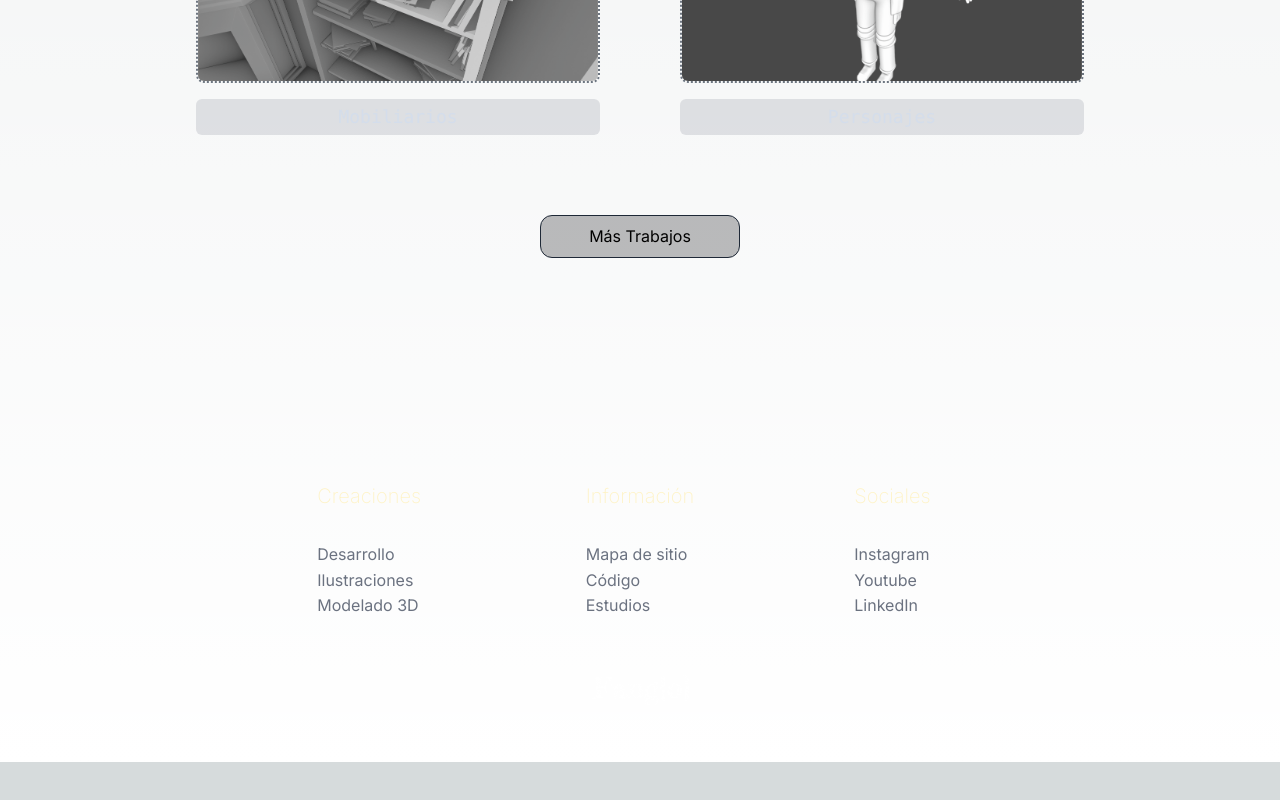
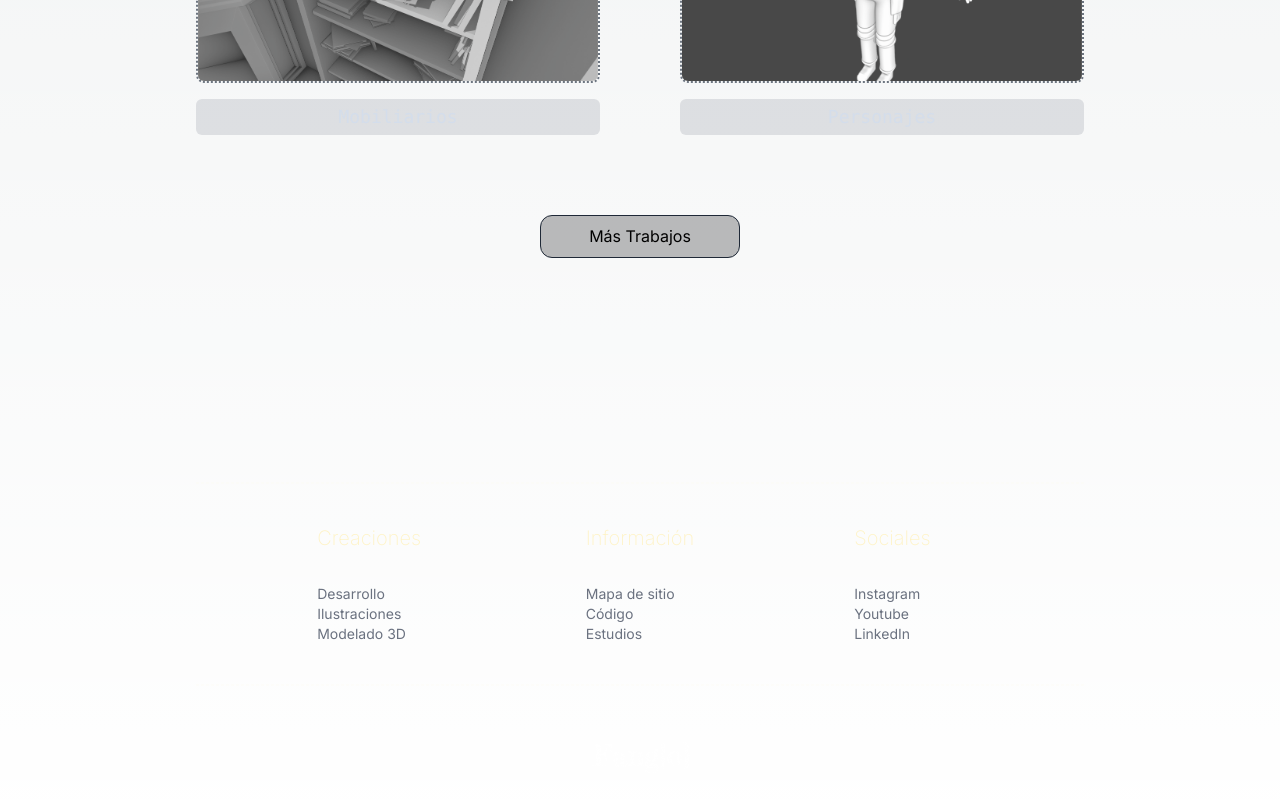
Before and after one commit to GRAMAPHENIA/EXPONENTE, a Next.js app: page / in a window 1280 px wide. Shown: the part 2718-3518 px from the top of the page. Before the commit the page ends 3480 px from the top, so only its background shows below. Built offline with nearby package versions, Linux system fonts and the light colour scheme.

Commit message:
add-footer

```diff
--- a/src/components/Footer.jsx
+++ b/src/components/Footer.jsx
@@ -2,59 +2,53 @@ import Image from "next/image";
 import Link from "next/link";
 
 const Footer = () => {
+  // Definir la estructura de datos para las secciones del footer
+  const sections = [
+    {
+      title: "Creaciones",
+      items: ["Desarrollo", "Ilustraciones", "Modelado 3D"]
+    },
+    {
+      title: "Información",
+      items: ["Mapa de sitio", "Código", "Estudios"]
+    },
+    {
+      title: "Sociales",
+      items: ["Instagram", "Youtube", "LinkedIn"]
+    }
+  ];
+
   return (
     <>
-      <footer className="grid grid-cols-1 lg:grid-cols-3 gap-8 lg:gap-40">
-        <section>
-          <ul className="text-center lg:text-left">
-            <h2 className="mb-8 text-xl font-extralight text-amber-100">
-              Creaciones
-            </h2>
-            <li className="text-gray-500 font-normal hover:text-gray-50 cursor-pointer">
-              Desarrollo
-            </li>
-            <li className="text-gray-500 font-normal hover:text-gray-50 cursor-pointer">
-              Ilustraciones
-            </li>
-            <li className="text-gray-500 font-normal hover:text-gray-50 cursor-pointer">
-              Modelado 3D
-            </li>
-          </ul>
-        </section>
-        <section>
-          <ul className="text-center lg:text-left">
-            <h2 className="mb-8 text-xl font-extralight text-amber-100">
-              Información
-            </h2>
-            <li className="text-gray-500 font-normal hover:text-gray-50 cursor-pointer">
-              Mapa de sitio
-            </li>
-            <li className="text-gray-500 font-normal hover:text-gray-50 cursor-pointer">
-              Código
-            </li>
-            <li className="text-gray-500 font-normal hover:text-gray-50 cursor-pointer">
-              Estudios
-            </li>
-          </ul>
-        </section>
-        <section>
-          <ul className="text-center lg:text-left">
-            <h2 className="mb-8 text-xl font-extralight text-amber-100">
-              Sociales
-            </h2>
-            <li className="text-gray-500 font-normal hover:text-gray-50 cursor-pointer">
-              Instagram
-            </li>
-            <li className="text-gray-500 font-normal hover:text-gray-50 cursor-pointer">
-              Youtube
-            </li>
-            <li className="text-gray-500 font-normal hover:text-gray-50 cursor-pointer">
-              LinkedIn
-            </li>
-          </ul>
-        </section>
+      <hr className="border border-amber-50 border-dashed w-full mb-10 opacity-20" />
+      <footer className="grid grid-cols-1 lg:grid-cols-3 justify-center align-middle gap-8 lg:gap-40">
+        {/* Iterar sobre las secciones y renderizar cada una */}
+        <Image
+              src="/svgs/keyboard.svg"
+              alt="gramaphenia Logo"
+              className="mb-10 lg:hidden col-span-1 border-2 p-4 rounded-full border-gray-500/50"
+              width={150}
+              height={150}
+              priority
+            />
+        {sections.map((section, index) => (
+          <section key={index}>
+            <ul className="text-center lg:text-left">
+
+              <h2 className="mb-8 text-center lg:text-left text-xl font-extralight text-amber-100">
+                {section.title}
+              </h2>
+              {/* Iterar sobre los elementos de cada sección y renderizarlos */}
+              {section.items.map((item, itemIndex) => (
+                <li key={itemIndex} className="text-gray-500 text-sm font-normal hover:text-gray-50 cursor-pointer">
+                  {item}
+                </li>
+              ))}
+            </ul>
+          </section>
+        ))}
       </footer>
-      {/* <hr className="border border-gray-500/50 border-dashed w-full mt-10" /> */}
+      <hr className="border border-amber-50 border-dashed w-full mt-10 opacity-20" />
       <Link
         className="my-14"
         href="/"
```
Also changed, not shown: public/svgs/keyboard.svg (added).
